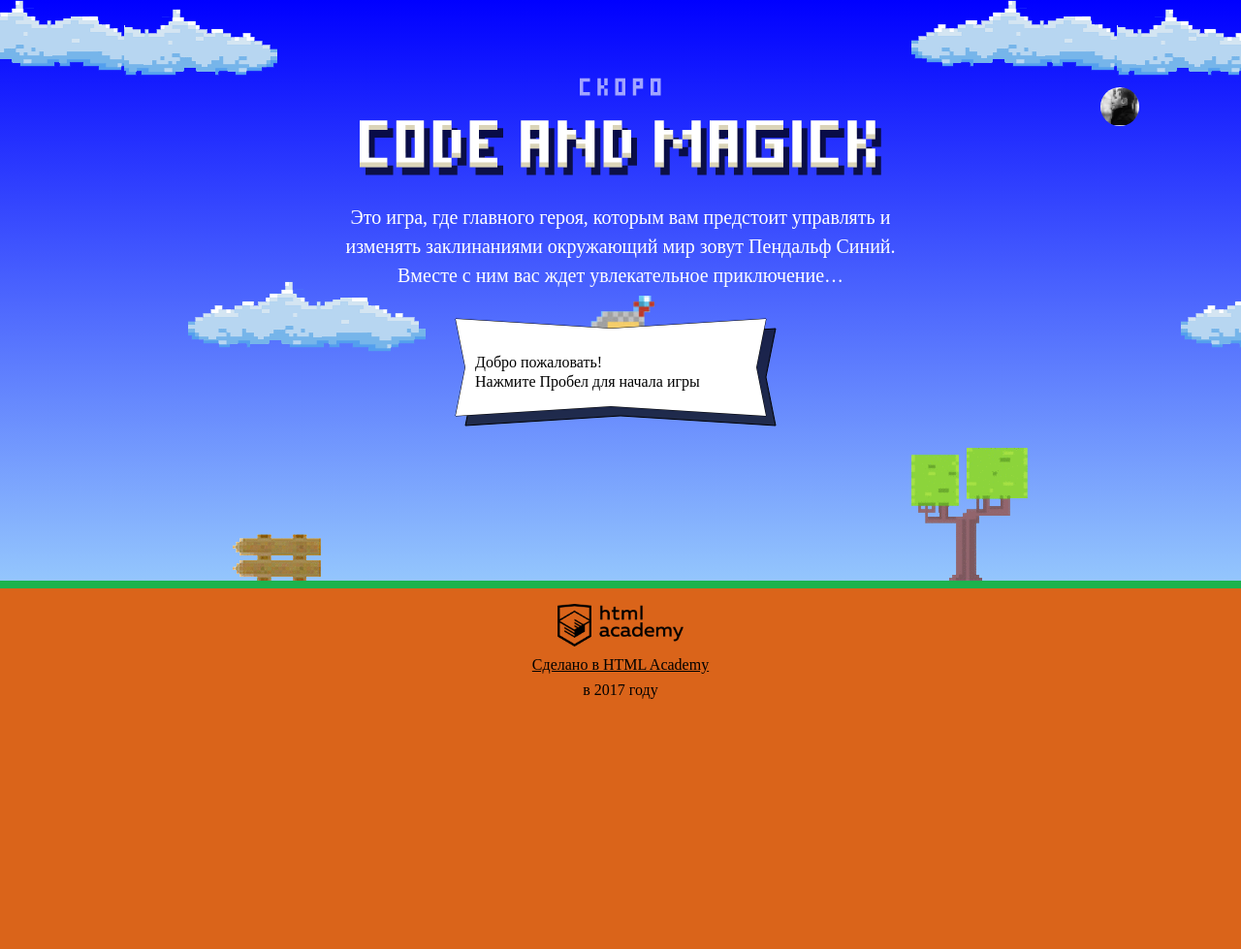
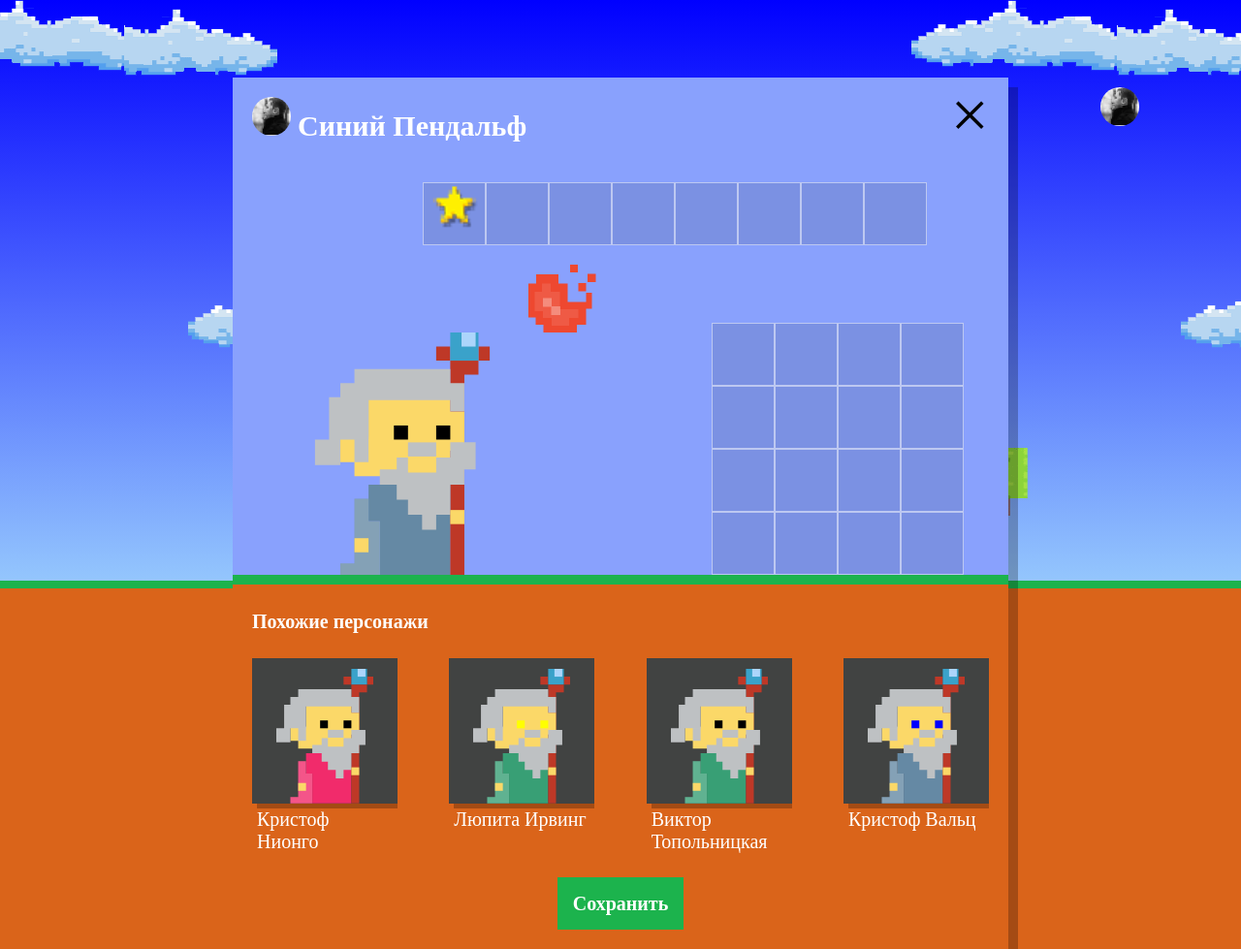
Before and after one commit to nebokali/241043-code-and-magick, a website: page index.html in a window 1280 px wide. Shown: the whole page at 97% size. Before the commit the page ends 800 px from the top, so only its background shows below. Drawn offline with Linux system fonts and the light colour scheme; a web font is replaced by a local one.

Commit message:
Добавление похожих волшебников

```diff
--- a/index.html
+++ b/index.html
@@ -209,5 +209,7 @@
 
 <script src="js/game.js"></script>
 
+<script src="js/setup.js"></script>
+
 </body>
 </html>
--- /dev/null
+++ b/js/setup.js
@@ -0,0 +1,82 @@
+'use strict';
+
+var randomNumber = function (min, max) {
+  return Math.floor(Math.random() * (max - min) + min);
+};
+var addData = function (place, object) {
+  place.push(object);
+};
+
+var wizardName = [
+  'Иван',
+  'Хуан Себастьян',
+  'Мария',
+  'Кристоф',
+  'Виктор',
+  'Юлия',
+  'Люпита',
+  'Вашингтон'
+];
+var wizardSurname = [
+  'да Марья',
+  'Верон',
+  'Мирабелла',
+  'Вальц',
+  'Онопко',
+  'Топольницкая',
+  'Нионго',
+  'Ирвинг'
+];
+var wizardCoatColor = [
+  'rgb(101, 137, 164)',
+  'rgb(241, 43, 107)',
+  'rgb(146, 100, 161)',
+  'rgb(56, 159, 117)',
+  'rgb(215, 210, 55)',
+  'rgb(0, 0, 0)'
+];
+var wizardEyesColor = [
+  'black',
+  'red',
+  'blue',
+  'yellow',
+  'green'
+];
+
+var userDialog = document.querySelector('.setup');
+var fragment = document.createDocumentFragment();
+var similarListElement = userDialog.querySelector('.setup-similar-list');
+var similarWizardTemplate = document.querySelector('#similar-wizard-template')
+    .content
+    .querySelector('.setup-similar-item');
+
+var wizards = [];
+for (var j = 0; j < 4; j++) {
+  var nameNumber = randomNumber(0, wizardName.length);
+  var surnameNumber = randomNumber(0, wizardSurname.length);;
+  var coatColorNumber = randomNumber(0, wizardCoatColor.length);
+  var eyesColorNumber = randomNumber(0, wizardEyesColor.length);
+  var wizard = {
+    name: wizardName[nameNumber] + ' ' + wizardSurname[surnameNumber],
+    coatColor: wizardCoatColor[coatColorNumber],
+    eyesColor: wizardEyesColor[eyesColorNumber]
+  };
+  addData(wizards, wizard);
+}
+
+var renderWizard = function (wizard) {
+  var wizardElement = similarWizardTemplate.cloneNode(true);
+  wizardElement.querySelector('.setup-similar-label').textContent = wizard.name;
+  wizardElement.querySelector('.wizard-coat').style.fill = wizard.coatColor;
+  wizardElement.querySelector('.wizard-eyes').style.fill = wizard.eyesColor;
+  return wizardElement;
+}
+
+for (var i = 0; i < wizards.length; i++) {
+  fragment.appendChild(renderWizard(wizards[i]));
+}
+similarListElement.appendChild(fragment);
+
+userDialog.classList.remove('hidden');
+similarListElement.appendChild(fragment);
+userDialog.querySelector('.setup-similar').classList.remove('hidden');
```
